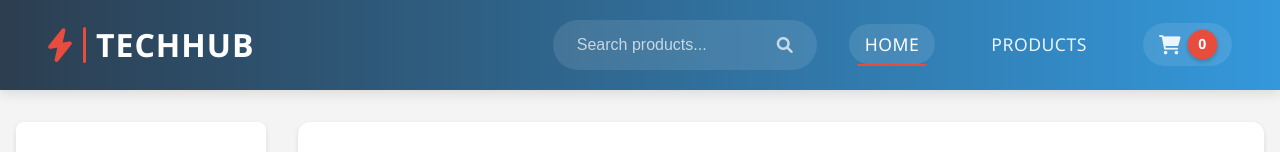
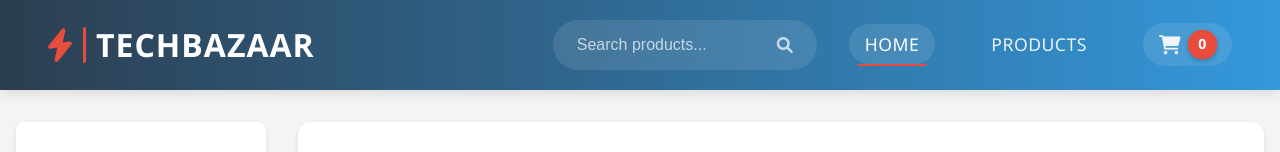
Before and after one commit to krishna-2550/ecommerce-website, a plain HTML site: page index.html in a window 1280 px wide. Shown: the top 152 px of the page. Drawn offline with Linux system fonts and the light colour scheme.

Commit message:
name change

```diff
--- a/index.html
+++ b/index.html
@@ -12,7 +12,7 @@
     <header>
         <div class="logo">
             <i class="fas fa-bolt"></i>
-            <h1>TechHub</h1>
+            <h1>TechBazaar</h1>
         </div>
         <nav>
             <div class="search-container">
```
